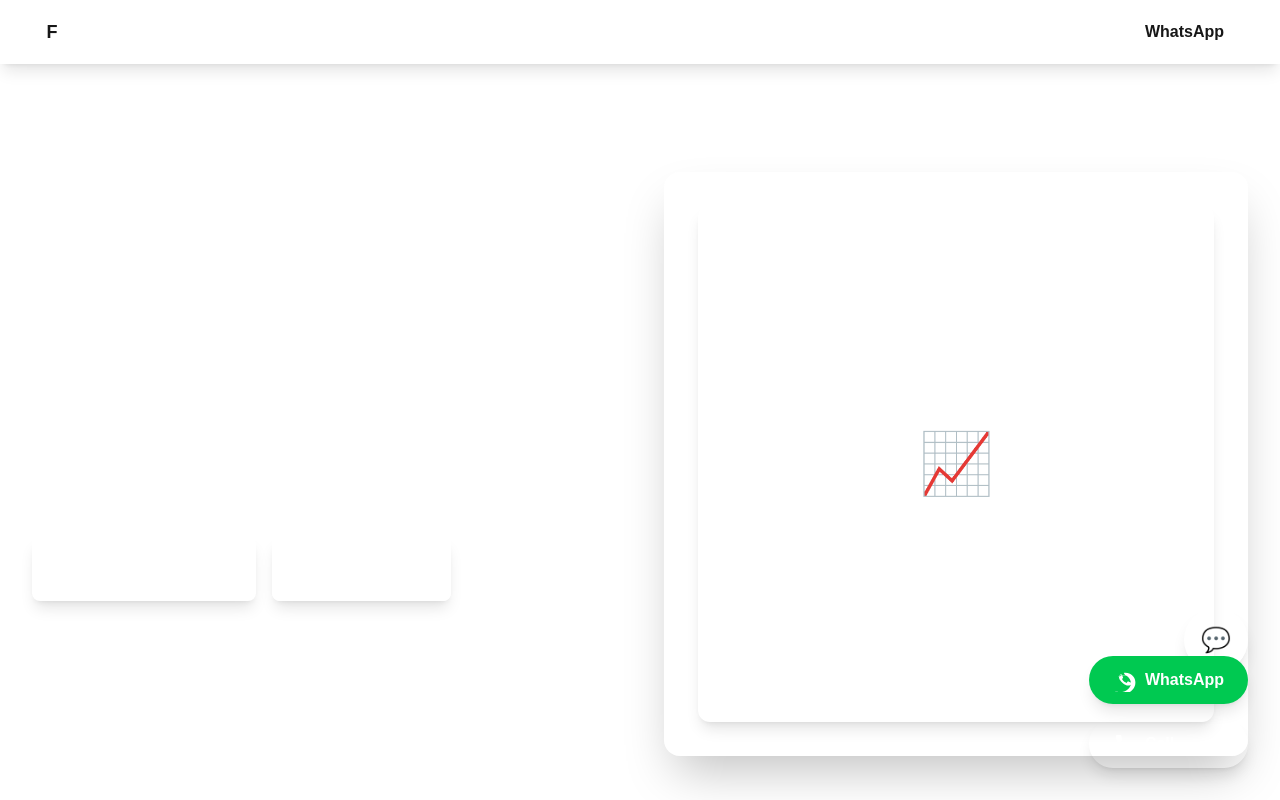
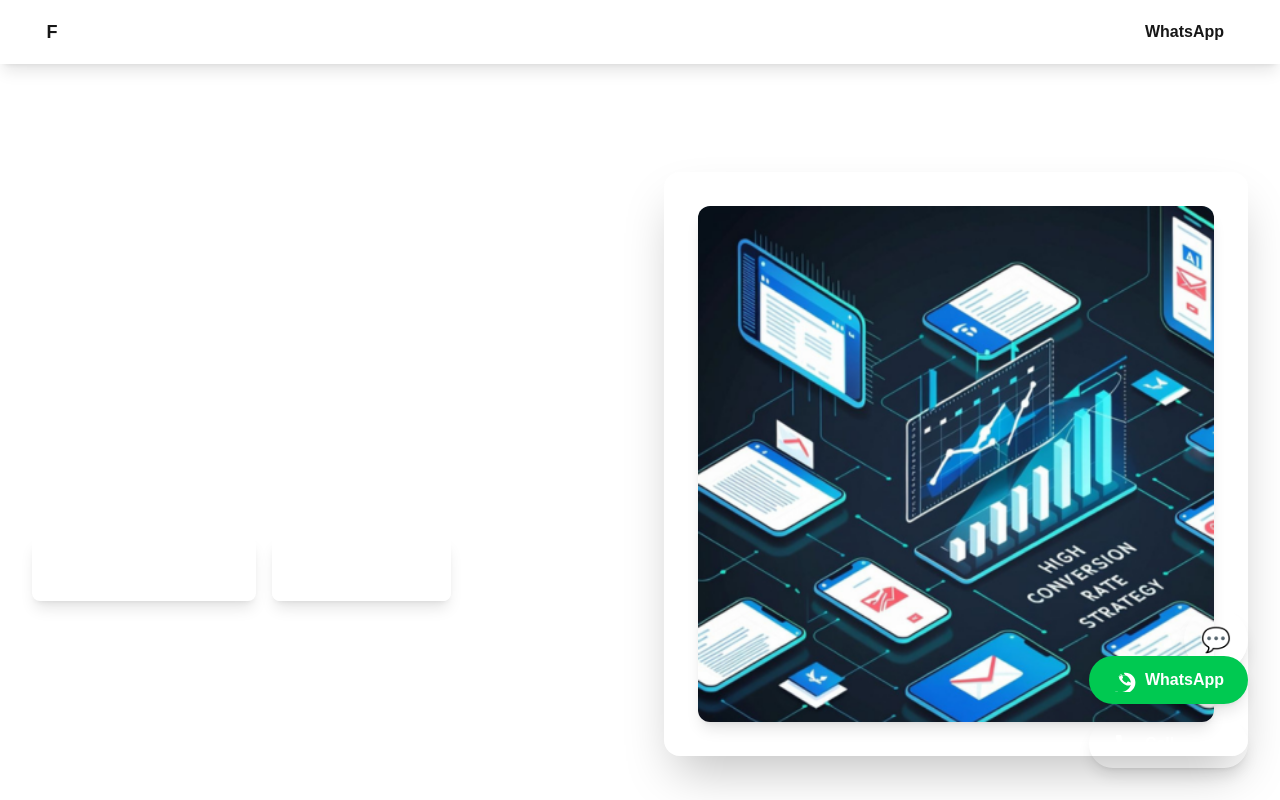
Before and after one commit to rohan-2004-web/freelancefirehub, a Next.js app: page / in a window 1280 px wide. Shown: the top 800 px of the page. Built offline with nearby package versions, Linux system fonts and the light colour scheme.

Commit message:
Add hero image to home page hero section

```diff
--- a/app/page.tsx
+++ b/app/page.tsx
@@ -1,4 +1,5 @@
 import Link from 'next/link';
+import Image from 'next/image';
 
 export default function Home() {
   const services = [
@@ -111,11 +112,15 @@ export default function Home() {
             </div>
 
             {/* Right Image */}
-            <div className="relative">
+            <div className="relative hidden md:block">
               <div className="bg-white/15 backdrop-blur rounded-2xl p-8 border-2 border-white/30 shadow-2xl">
-                <div className="aspect-square bg-gradient-to-br from-secondary-400 to-primary-500 rounded-xl flex items-center justify-center text-white text-6xl shadow-lg">
-                  📈
-                </div>
+                <Image
+                  src="/hero/hero.png"
+                  alt="Digital Marketing Hero"
+                  width={500}
+                  height={500}
+                  className="w-full h-auto rounded-xl shadow-lg"
+                />
               </div>
             </div>
           </div>
```
Also changed, not shown: hero/hero.jpg.png (added).
